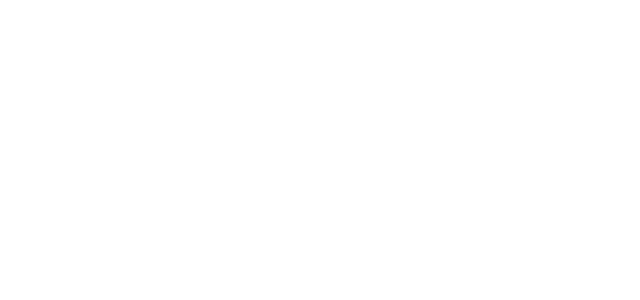
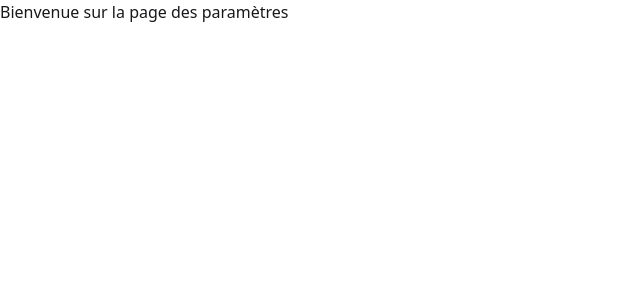
Before and after one commit to LiamOgu/wikipi, a React (Vite) app in the folder frontend/: page /settings in a window 1280 px wide. Before the commit this address had no page. Shown: the top 300 px of the page, without its empty margins (0-640 px from the left). Built offline with nearby package versions, Linux system fonts and the light colour scheme.

Commit message:
Route to settings page created

```diff
--- a/frontend/src/App.jsx
+++ b/frontend/src/App.jsx
@@ -4,6 +4,7 @@
 import Login from './routes/Login'
 import Register from './routes/Register'
 import Project from './routes/Project'
+import Settings from './routes/Settings'
 import { AuthProvider } from './contexts/AuthProvider'
 import { ProjectsProvider } from './contexts/ProjectProvider'
 import { DocumentationsProvider } from './contexts/DocumentationsProvider'
@@ -20,6 +21,7 @@
               <Route path="/register" element={<Register />} />
               <Route path="/project" element={<Project />} />
               <Route path="/project/:projectId/documentation/:docId" element={<Project />} />
+              <Route path="/settings" element={<Settings />} />
             </Routes>
           </DocumentationsProvider>
         </ProjectsProvider>
--- /dev/null
+++ b/frontend/src/components/Settings/SettingsPage.jsx
@@ -0,0 +1,6 @@
+const SettingsPage = () => {
+    return (
+        <h1>Bienvenue sur la page des paramètres</h1>
+    )}
+
+export default SettingsPage
--- /dev/null
+++ b/frontend/src/routes/Settings.jsx
@@ -0,0 +1,11 @@
+import SettingsPage from "../components/Settings/SettingsPage"
+
+const Settings = () =>{
+    return(
+        <div>
+            <SettingsPage/>
+        </div>
+    )
+}
+
+export default Settings
```
